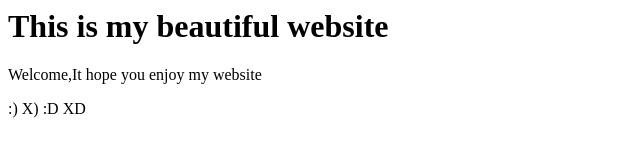
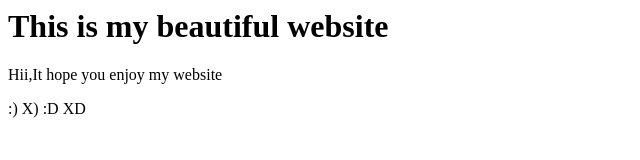
Before and after one commit to mohitsaurot/awesome-rep, a plain HTML site: page index.html in a window 1280 px wide. Shown: the full height of the page, 0-640 px from the left. Drawn offline with Linux system fonts and the light colour scheme.

Commit message:
changed welcome to hii

```diff
--- a/index.html
+++ b/index.html
@@ -1,6 +1,6 @@
 <html>
 <title>This is my website</title>
 <h1>This is my beautiful website</h1>
-<p>Welcome,It hope you enjoy my website</p>
+<p>Hii,It hope you enjoy my website</p>
 <p> :) X) :D XD </p>
 </html>
```
